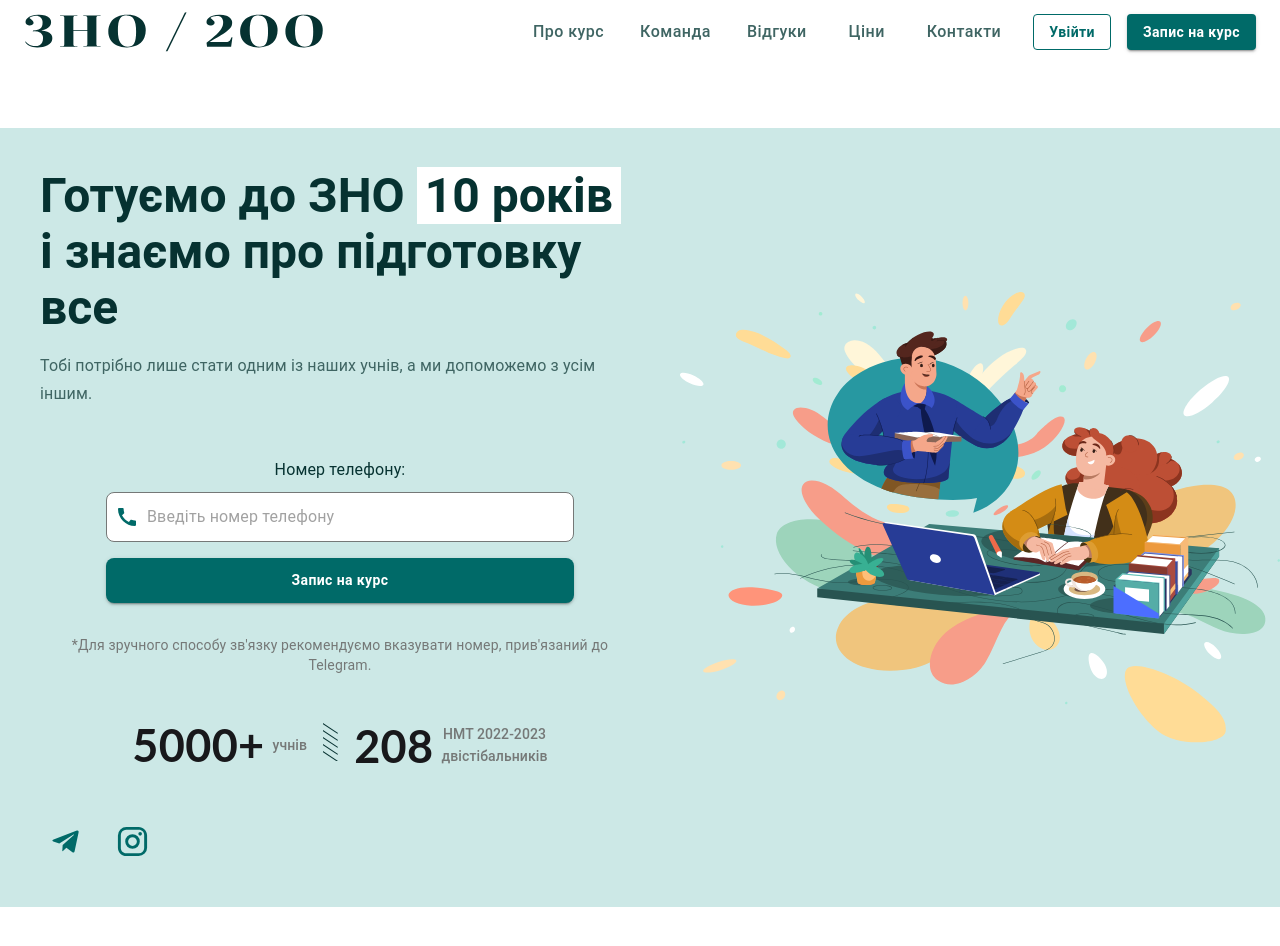
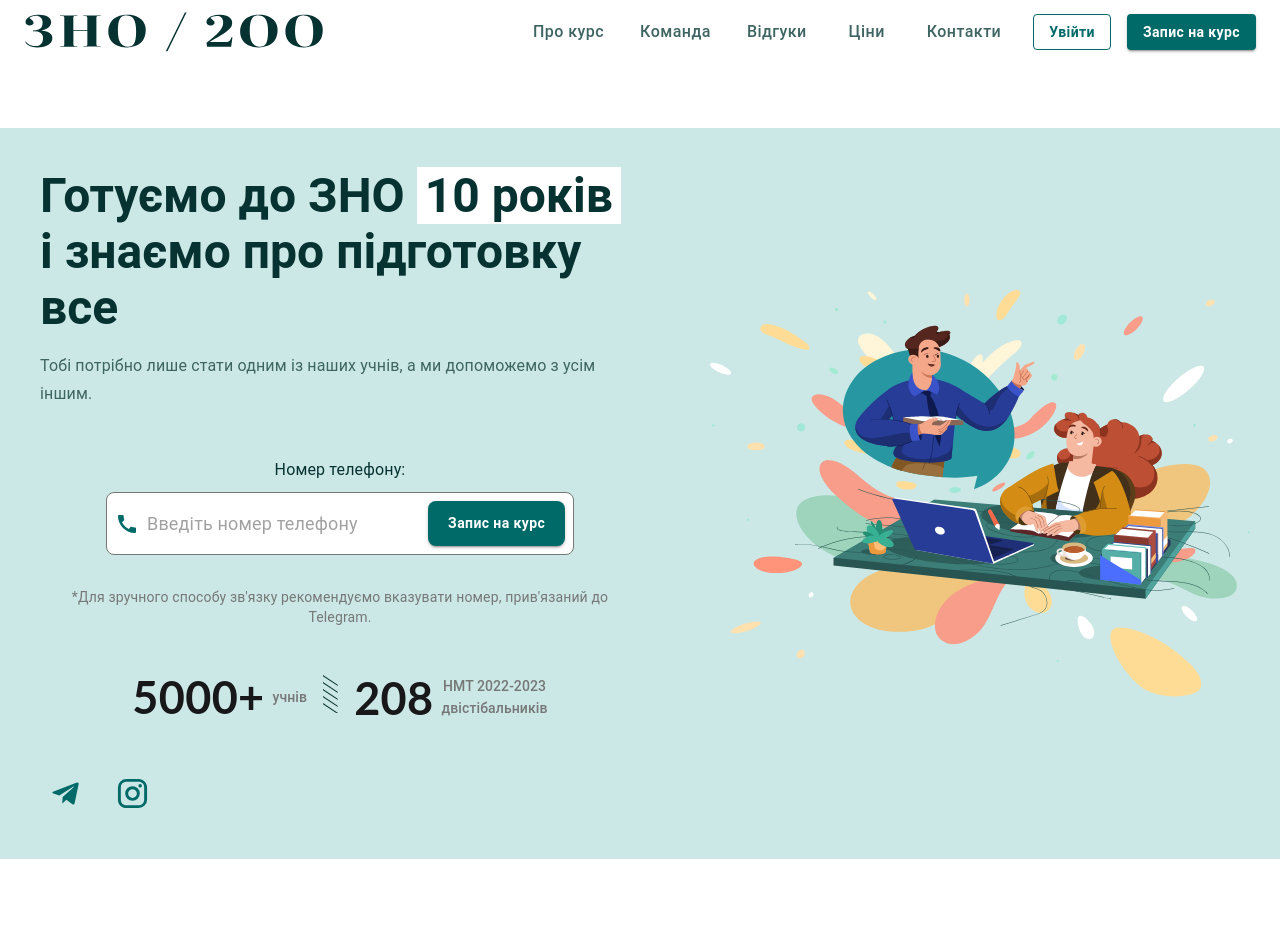
Before and after one commit to ShakunIlya74/znona200_fe, a React (Create React App) app: page / in a window 1280 px wide. Shown: the top 946 px of the page. After the commit the page ends 923 px from the top, so only its background shows below. Built offline with nearby package versions, Linux system fonts and the light colour scheme.

Commit message:
minor pfone fixes

```diff
--- a/src/components/WelcomePage/MainInfo.tsx
+++ b/src/components/WelcomePage/MainInfo.tsx
@@ -170,11 +170,12 @@ const MainInfo: React.FC = () => {
           display: 'flex',
           justifyContent: 'center',
           alignItems: 'center',
+          width: '40%',
         }}
       >
         <Box
           component="img"
-          sx={{ width: '100%', maxWidth: '140%', minWidth: '60%', height: 'auto' }}
+          sx={{ width: '90%', maxWidth: '140%', minWidth: '40%', height: 'auto' }}
           src={students}
           alt="students"
         />
--- a/src/components/WelcomePage/PhoneInput.tsx
+++ b/src/components/WelcomePage/PhoneInput.tsx
@@ -42,9 +42,10 @@ const PhoneInput: React.FC = () => {
         <Typography
           variant="subtitle1"
           sx={{
-            display: isFocused ? 'none' : 'block',
+            // display: isFocused ? 'none' : 'block',
             marginBottom: 1,
             color: '#063231',
+            textAlign: 'left',
           }}
         >
           Номер телефону:
@@ -74,6 +75,7 @@ const PhoneInput: React.FC = () => {
             variant="standard"
             placeholder={isFocused ? '(00) 000-0000' : 'Введіть номер телефону'}
             value={phone}
+            autoComplete="off"
             onFocus={() => setIsFocused(true)}
             onBlur={() => setIsFocused(phone.length > 0)}
             onChange={(e) => {
@@ -94,7 +96,7 @@ const PhoneInput: React.FC = () => {
             }}
             sx={{
               '& .MuiInputBase-root': {
-                fontSize: '16px',
+              fontSize: '18px',
               },
               '& .MuiInput-underline:before': {
               borderBottom: 'none',
@@ -104,6 +106,27 @@ const PhoneInput: React.FC = () => {
               },
             }}
             />
+          {/* Submit Button */}
+          <Box sx={{ width: '50%', ml:1 }}>
+            <Button
+              variant="contained"
+              color="primary"
+              fullWidth
+              onClick={handleRegisterClick}
+              disabled={isLoading}
+              sx={{
+                height: '45px',
+                borderRadius: 2,
+                fontWeight: 700,
+                textTransform: 'none',
+                '&:hover': {
+                    backgroundColor: '#004D40',
+                  },
+              }}
+            >
+              {isLoading ? <CircularProgress size={24} color="inherit" /> : 'Запис на курс'}
+            </Button>
+          </Box>
         </Box>
 
         {/* Error Message */}
@@ -116,24 +139,7 @@ const PhoneInput: React.FC = () => {
           </Typography>
         )}
 
-        {/* Submit Button */}
-        <Box sx={{ width: '100%', marginTop: 2 }}>
-          <Button
-            variant="contained"
-            color="primary"
-            fullWidth
-            onClick={handleRegisterClick}
-            disabled={isLoading}
-            sx={{
-              height: '45px',
-              borderRadius: 2,
-              fontWeight: 700,
-              textTransform: 'none',
-            }}
-          >
-            {isLoading ? <CircularProgress size={24} color="inherit" /> : 'Запис на курс'}
-          </Button>
-        </Box>
+
       </Box>
 
       {/* Additional Info */}
```
Lines whose indentation alone changed are shown as unchanged.
